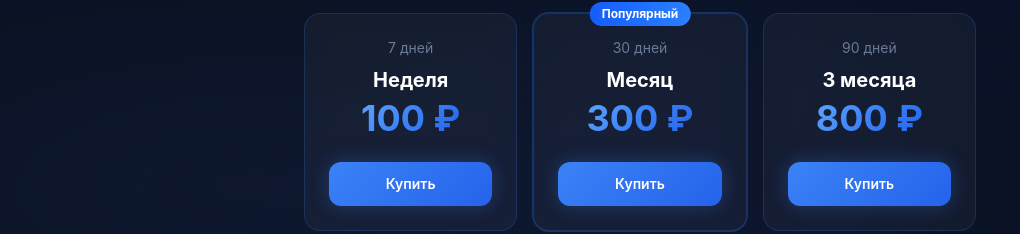
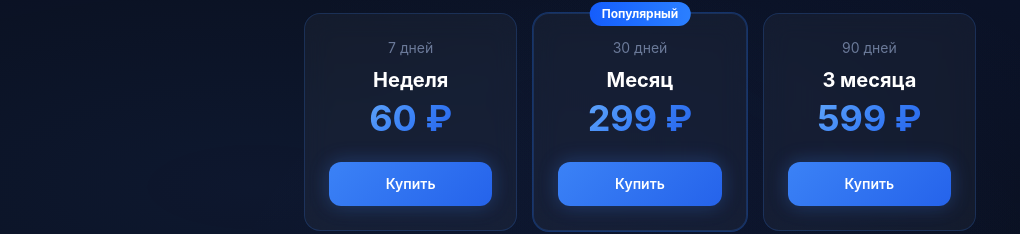
Before and after one commit to donsdesmages/vpn-browser, a Next.js app: page /plans in a window 1280 px wide. Shown: the part 213-447 px from the top of the page, without its empty margins (0-1020 px from the left). Built offline with nearby package versions, Linux system fonts and the light colour scheme.

Commit message:
update: pricing 60/299/599 rub

```diff
--- a/src/app/plans/page.tsx
+++ b/src/app/plans/page.tsx
@@ -6,9 +6,9 @@ import Link from "next/link";
 import KeyIcon from "@/components/KeyIcon";
 
 const PLANS = [
-  { id: "week", label: "Неделя", price: 100, desc: "7 дней" },
-  { id: "month", label: "Месяц", price: 300, desc: "30 дней", popular: true },
-  { id: "quarter", label: "3 месяца", price: 800, desc: "90 дней" },
+  { id: "week", label: "Неделя", price: 60, desc: "7 дней" },
+  { id: "month", label: "Месяц", price: 299, desc: "30 дней", popular: true },
+  { id: "quarter", label: "3 месяца", price: 599, desc: "90 дней" },
 ] as const;
 
 export default function PlansPage() {
--- a/src/lib/yukassa.ts
+++ b/src/lib/yukassa.ts
@@ -3,9 +3,9 @@ const SECRET_KEY = process.env.YUKASSA_SECRET_KEY!;
 const BASE_URL = "https://api.yookassa.ru/v3";
 
 export const PLANS = {
-  week: { label: "Неделя", price: 100, seconds: 604800 },
-  month: { label: "Месяц", price: 300, seconds: 2592000 },
-  quarter: { label: "3 месяца", price: 800, seconds: 7776000 },
+  week: { label: "Неделя", price: 60, seconds: 604800 },
+  month: { label: "Месяц", price: 299, seconds: 2592000 },
+  quarter: { label: "3 месяца", price: 599, seconds: 7776000 },
 } as const;
 
 export type PlanId = keyof typeof PLANS;
```
